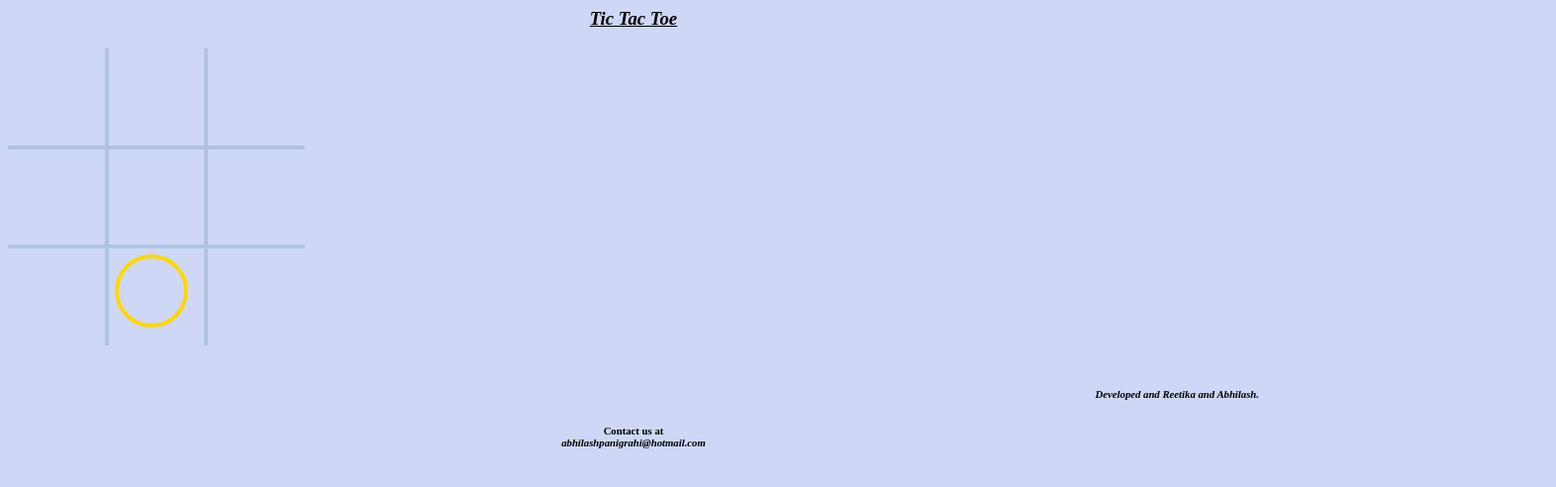
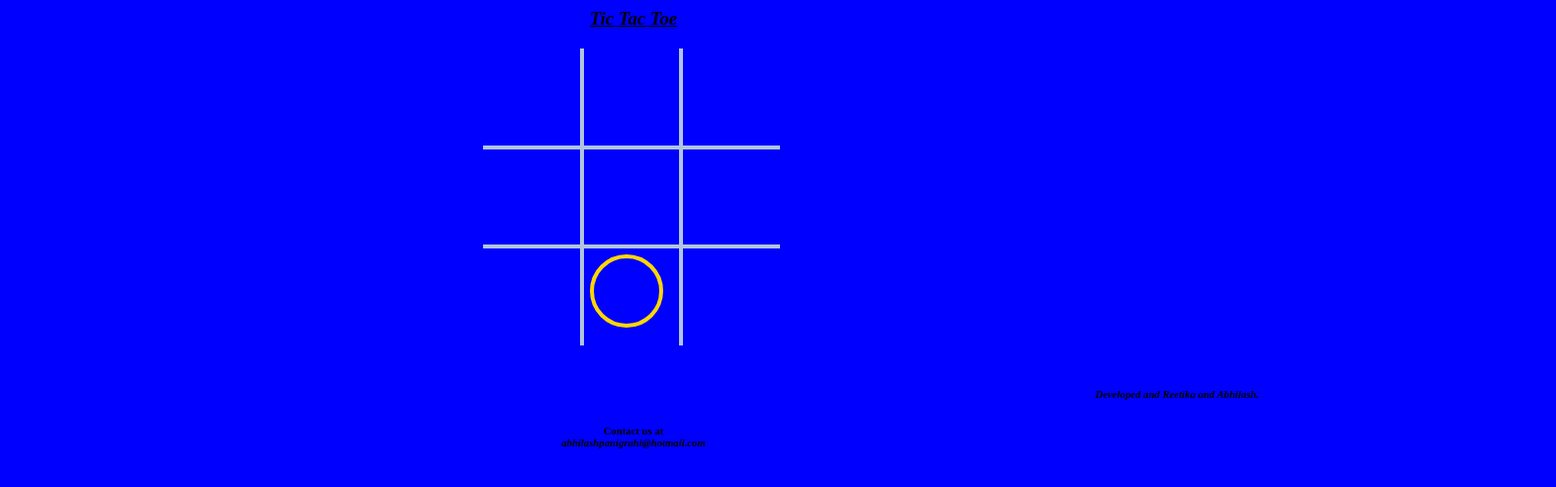
Before and after one commit to leo237/tictactoe, a plain HTML site: page index.html in a window 1280 px wide. Shown: the whole page at 99% size, 1572 px wide, since content can reach past the window. Drawn offline with Linux system fonts and the light colour scheme.

Commit message:
Center align

```diff
--- a/index.html
+++ b/index.html
@@ -1,8 +1,13 @@
 <html>
-<head><title></title></head>
+<head>
+  <title>Tic Tac Toe</title>
+<link href = "style.css" rel = "stylesheet" type = "text/css" />
+</head>
 <body onLoad="javascript: paintBoard();" bgcolor = "#CED8F6">
   <h3 align = "center"> <u> <i>Tic Tac Toe</u> </i></h3>
+
 <canvas width="300" height="300" id="board" onClick="javascript: clickHandler(event);"></canvas>
+
 <script>
 
 var xBoard = 0;
--- /dev/null
+++ b/style.css
@@ -0,0 +1,8 @@
+canvas {
+	position: relative;
+	margin-left: 38%;
+	margin-right: 62%;
+}
+body {
+	background: blue;
+}
```
Also changed, not shown: 1 other file.
